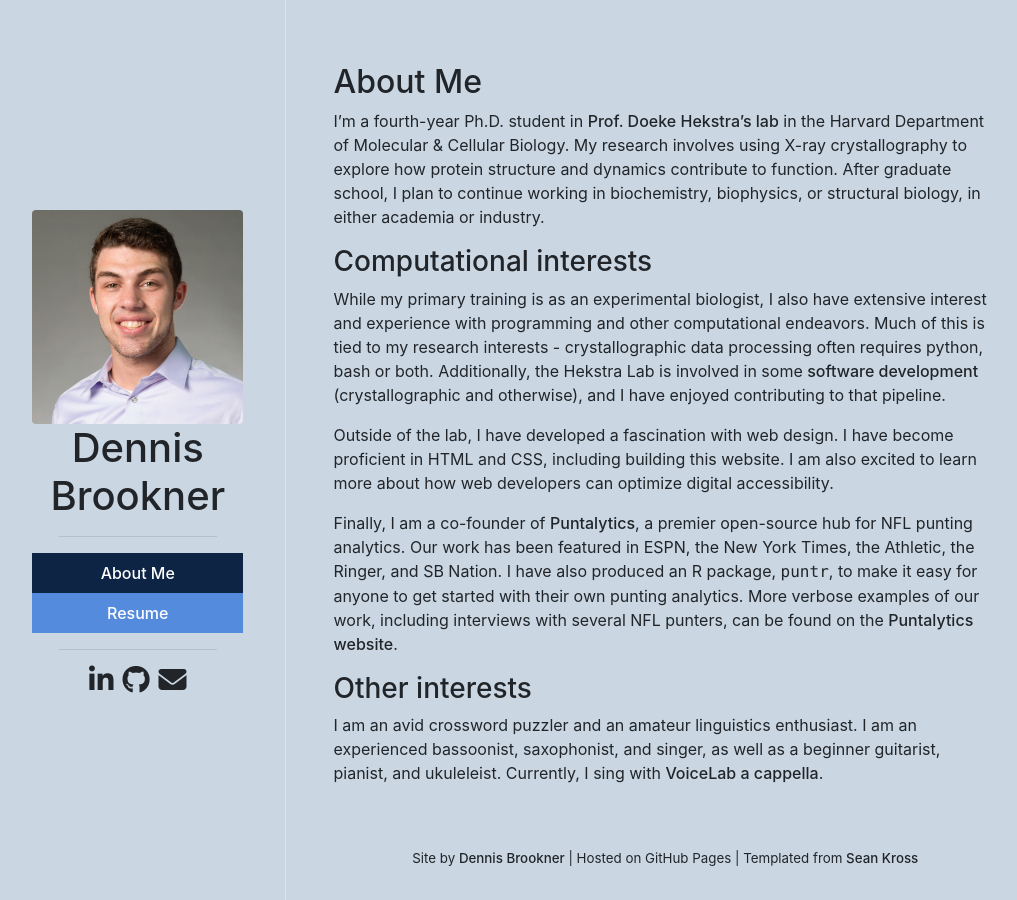
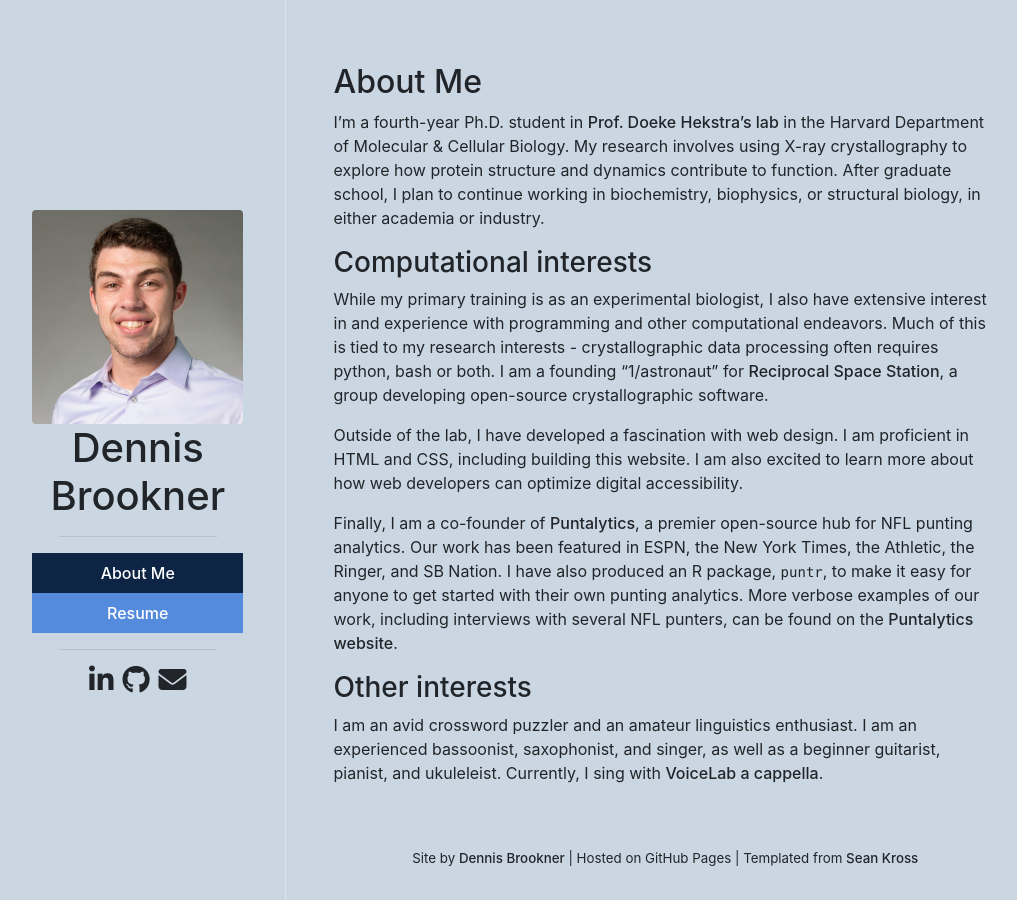
Before and after one commit to dennisbrookner/dennisbrookner.github.io, a Jekyll site: the page built from index.md, in a window 1280 px wide. Shown: the whole page, without its empty margins (122-1139 px from the left). Built offline with Jekyll 4.4.1, drawn with Linux system fonts in a browser that asks for light colours; nearby versions of some CDN libraries.

Commit message:
add reference to rs-station

```diff
--- a/Gemfile
+++ b/Gemfile
@@ -2,3 +2,4 @@
 gem 'jekyll-font-awesome-sass'
 gem "kramdown-parser-gfm"
 gem 'github-pages'
+gem "webrick", "~> 1.7"
--- a/_config.yml
+++ b/_config.yml
@@ -6,4 +6,4 @@
 
 theme: jekyll-theme-minimal
 
-port: 4601
+port: 4603
--- a/assets/css/handmade.css
+++ b/assets/css/handmade.css
@@ -176,6 +176,7 @@
 code,
 pre {
   font-family: SFMono-Regular, Menlo, Monaco, Consolas, "Liberation Mono", "Courier New", monospace;
+  font-size: 0.875em; /* Otherwise the code looks weirdly big! */
 }
 
 /*
--- a/index.md
+++ b/index.md
@@ -9,9 +9,9 @@
 
 ### Computational interests
 
-While my primary training is as an experimental biologist, I also have extensive interest and experience with programming and other computational endeavors. Much of this is tied to my research interests - crystallographic data processing often requires python, bash or both. Additionally, the Hekstra Lab is involved in some [software development](https://github.com/Hekstra-Lab) (crystallographic and otherwise), and I have enjoyed contributing to that pipeline.
+While my primary training is as an experimental biologist, I also have extensive interest in and experience with programming and other computational endeavors. Much of this is tied to my research interests - crystallographic data processing often requires python, bash or both. I am a founding "1/astronaut" for [Reciprocal Space Station](https://rs-station.github.io/), a group developing open-source crystallographic software.
 
-Outside of the lab, I have developed a fascination with web design. I have become proficient in HTML and CSS, including building this website. I am also excited to learn more about how web developers can optimize digital accessibility.
+Outside of the lab, I have developed a fascination with web design. I am proficient in HTML and CSS, including building this website. I am also excited to learn more about how web developers can optimize digital accessibility.
 
 Finally, I am a co-founder of [Puntalytics](https://twitter.com/ThePuntRunts), a premier open-source hub for NFL punting analytics. Our work has been featured in ESPN, the New York Times, the Athletic, the Ringer, and SB Nation. I have also produced an R package, [`puntr`](https://puntalytics.github.io/puntr/), to make it easy for anyone to get started with their own punting analytics. More verbose examples of our work, including interviews with several NFL punters, can be found on the [Puntalytics website](https://puntalytics.github.io/).
 
```
